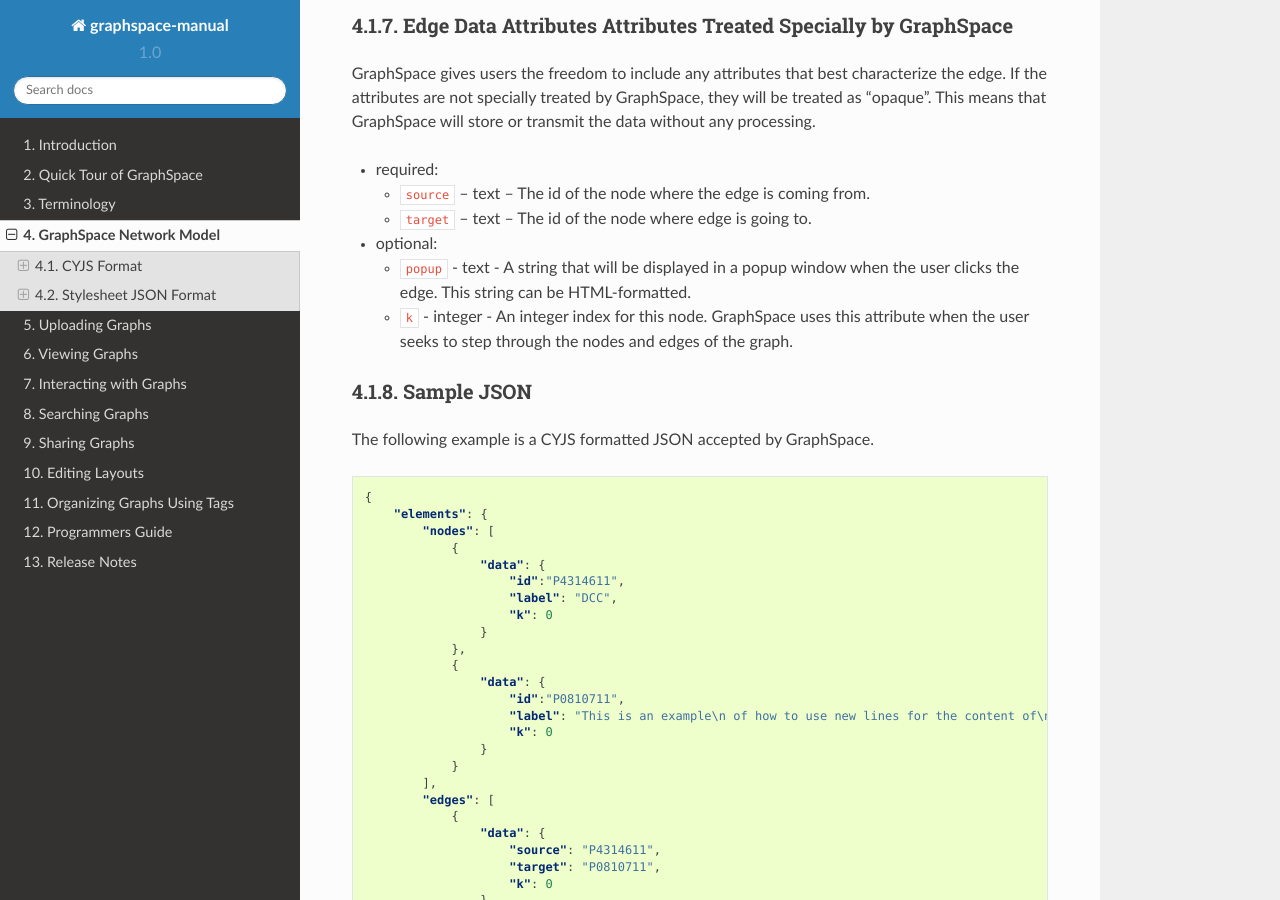
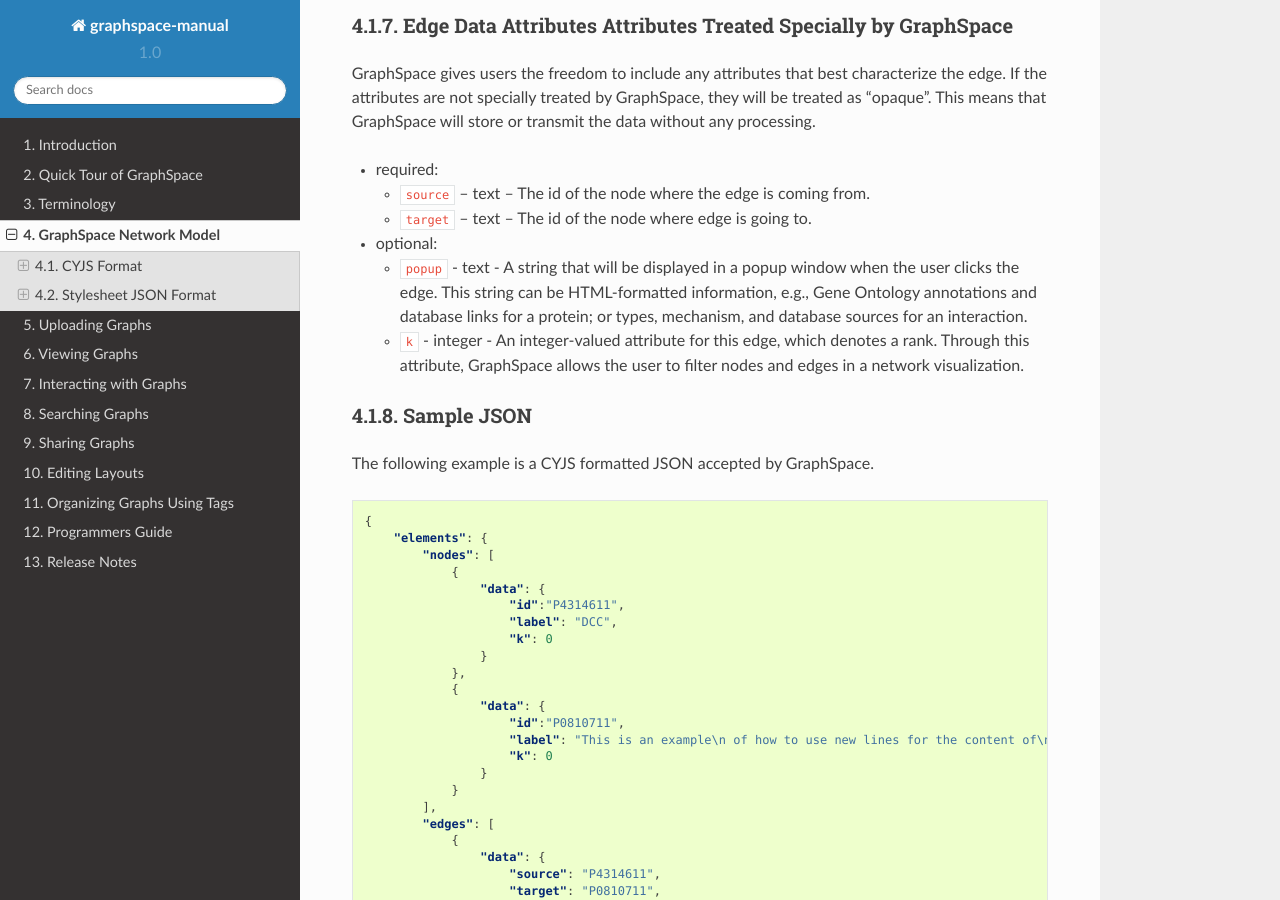
Before and after one commit to adbharadwaj/graphspace-manual, a Sphinx documentation site: the page built from docs/GraphSpace_Network_Model.md, in a window 1280 px wide and 900 px high, scrolled down 4196 px. Built offline with Sphinx 7.4.7 and the Read the Docs theme 2.0.0, drawn with Linux system fonts in a browser that asks for light colours.

Commit message:
Update GraphSpace_Network_Model.md

```diff
--- a/docs/GraphSpace_Network_Model.md
+++ b/docs/GraphSpace_Network_Model.md
@@ -152,8 +152,8 @@
 
 - optional:
 
-    - `popup` - text - A string that will be displayed in a popup window when the user clicks the edge. This string can be HTML-formatted.
-    - `k` - integer - An integer index for this node. GraphSpace uses this attribute when the user seeks to step through the nodes and edges of the graph.
+    - `popup` - text - A string that will be displayed in a popup window when the user clicks the edge. This string can be HTML-formatted information, e.g., Gene Ontology annotations and database links for a protein; or types, mechanism, and database sources for an interaction.
+    - `k` - integer - An integer-valued attribute for this edge, which denotes a rank. Through this attribute, GraphSpace allows the user to filter nodes and edges in a network visualization.
 
 
 ### Sample JSON
```
